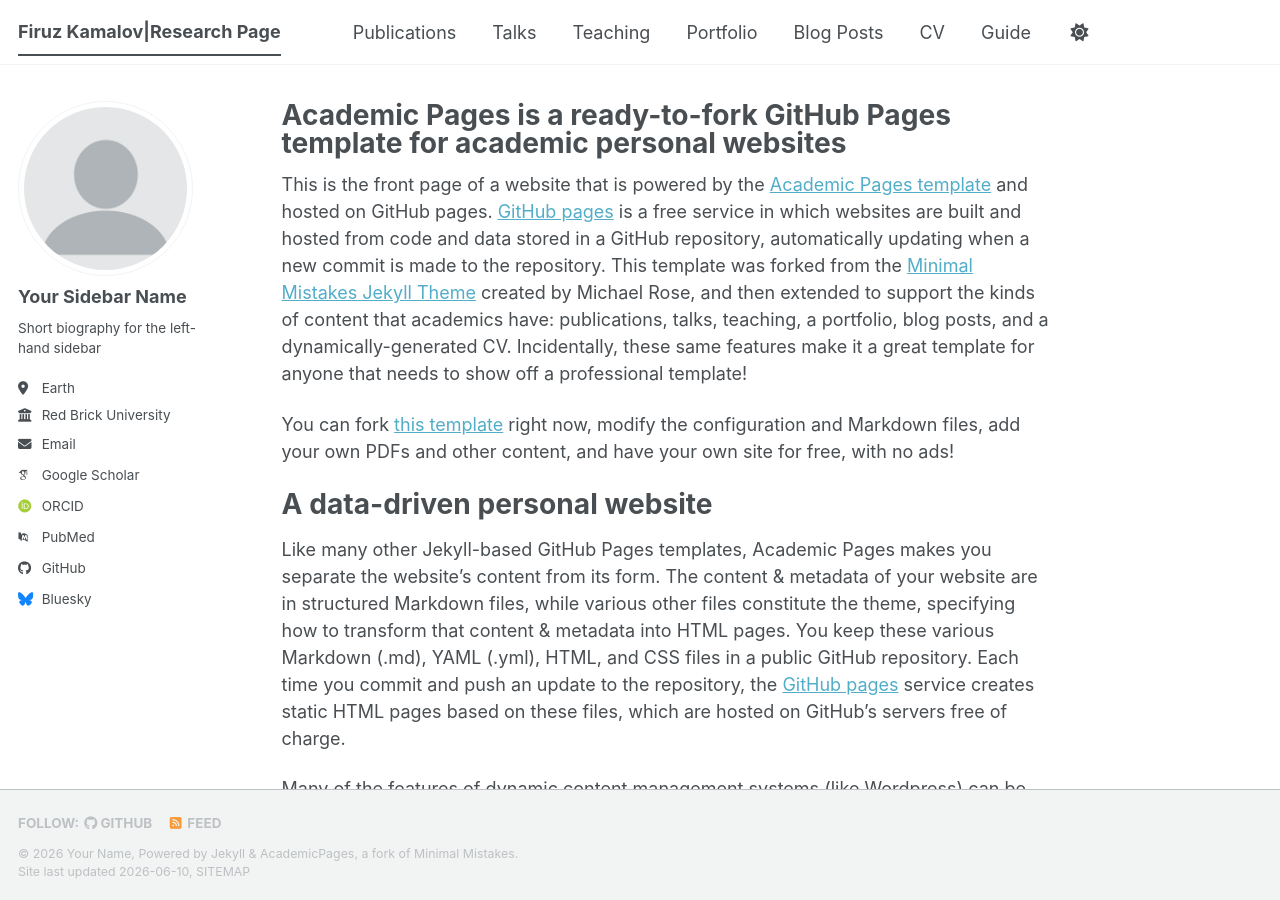
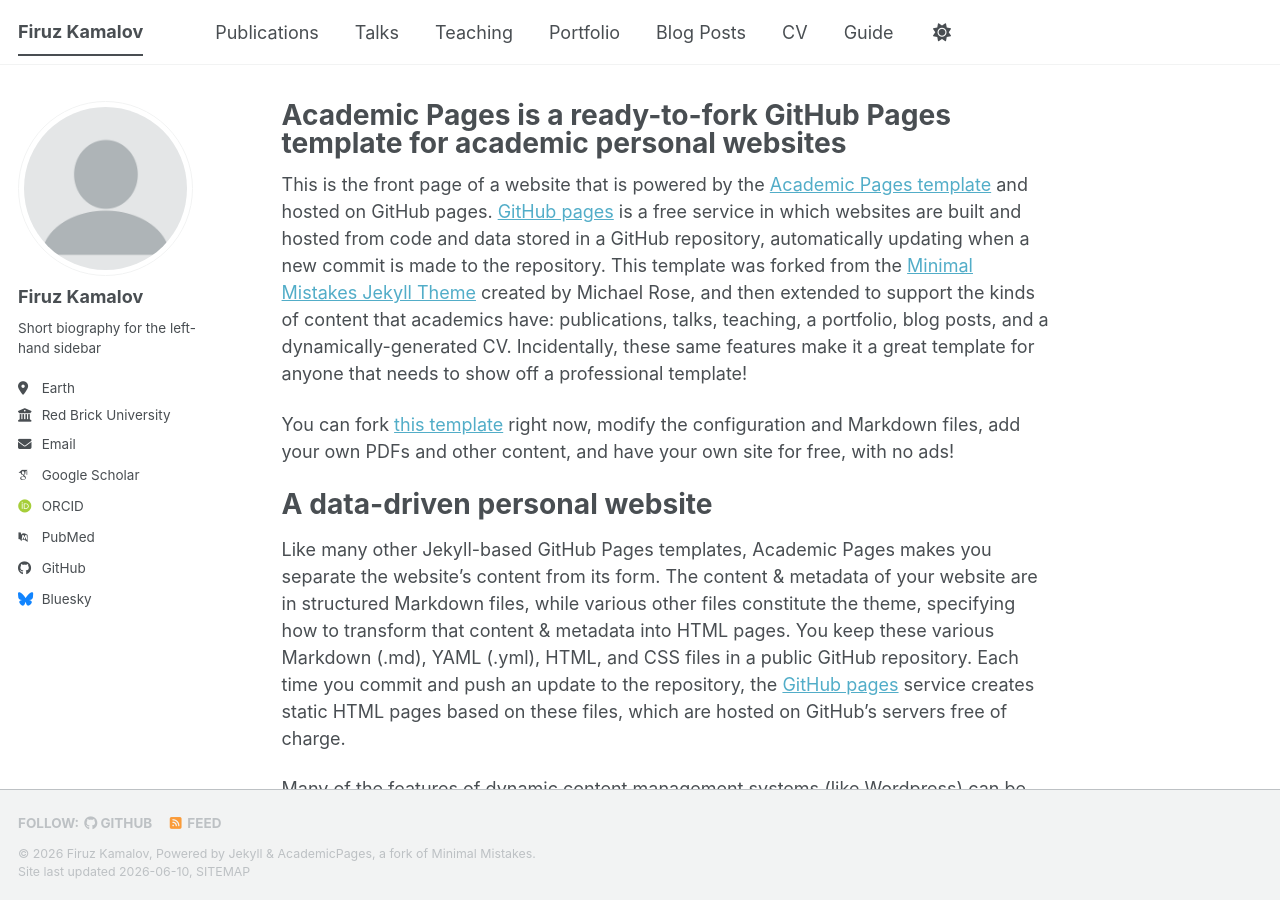
Before and after one commit to firuz-kamalov/firuz-kamalov.github.io, a Jekyll site: the page built from _pages/about.md, in a window 1280 px wide and 900 px high. Built offline with Jekyll 4.4.1, drawn with Linux system fonts in a browser that asks for light colours; some web fonts are replaced; a script bundle is joined from its source files by our own code; library files that are not in the unit come from our copies.

Commit message:
Update _config.yml

```diff
--- a/_config.yml
+++ b/_config.yml
@@ -9,14 +9,14 @@
 # Basic Site Settings
 locale                   : "en-US"
 site_theme               : "default" # The available themes options are "default", "air", "sunrise", "mint", "dirt" and "contrast"
-title                    : "Firuz Kamalov|Research Page"
+title                    : "Firuz Kamalov"
 title_separator          : "-"
-name                     : &name "Your Name"
-description              : &description "Your Name's academic portfolio"   # Update this with a general description of your site, this is the default if not overridden by a page
-url                      : https://academicpages.github.io # The base hostname & protocol for your site e.g. "https://[your GitHub username].github.io",
+name                     : &name "Firuz Kamalov"
+description              : &description "Firuz Kamalov's academic portfolio"   # Update this with a general description of your site, this is the default if not overridden by a page
+url                      : https://firuz-kamalov.github.io # The base hostname & protocol for your site e.g. "https://[your GitHub username].github.io",
                                                            # or if you already have some other page hosted on Github then use "https://[your GitHub username].github.io/[Your Repo Name]"
 baseurl                  : "" # the subpath of your site, e.g. "/blog"
-repository               : "academicpages/academicpages.github.io"
+repository               : "firuz-kamalov/firuz-kamalov.github.io"
 
 # Site Author - The following control what appear as part of the author content on the side bar.
 #               If a field is blank the icon and link will not appear, otherwise it will be shown.
@@ -24,7 +24,7 @@ repository               : "academicpages/academicpages.github.io"
 author:
   # Biographic information
   avatar           : "profile.png"
-  name             : "Your Sidebar Name"
+  name             : "Firuz Kamalov"
   pronouns         : # example: "she/her"
   bio              : "Short biography for the left-hand sidebar"
   location         : "Earth"
```
